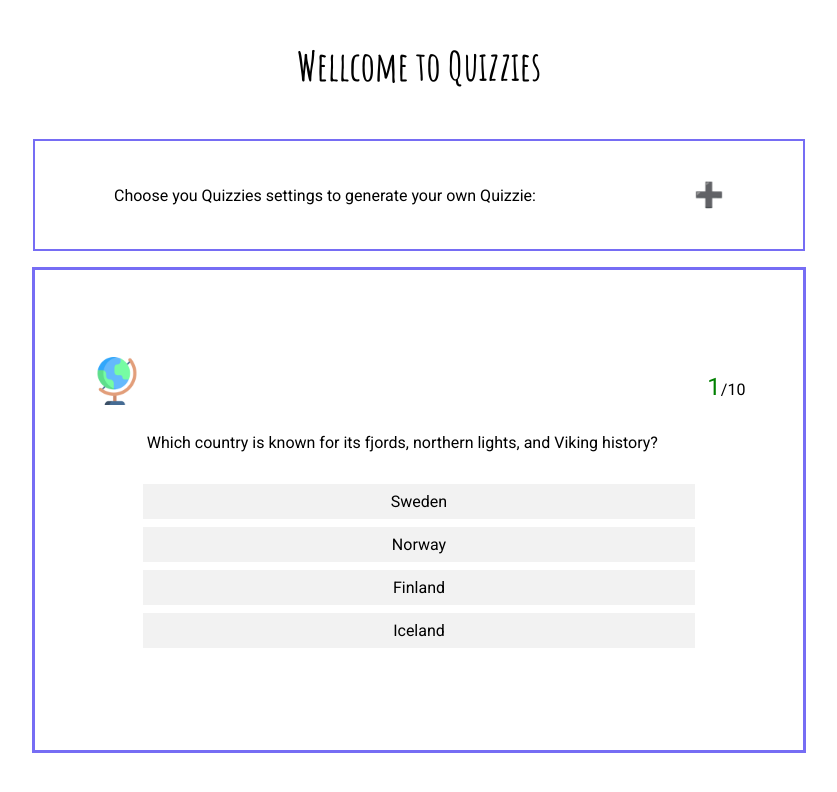
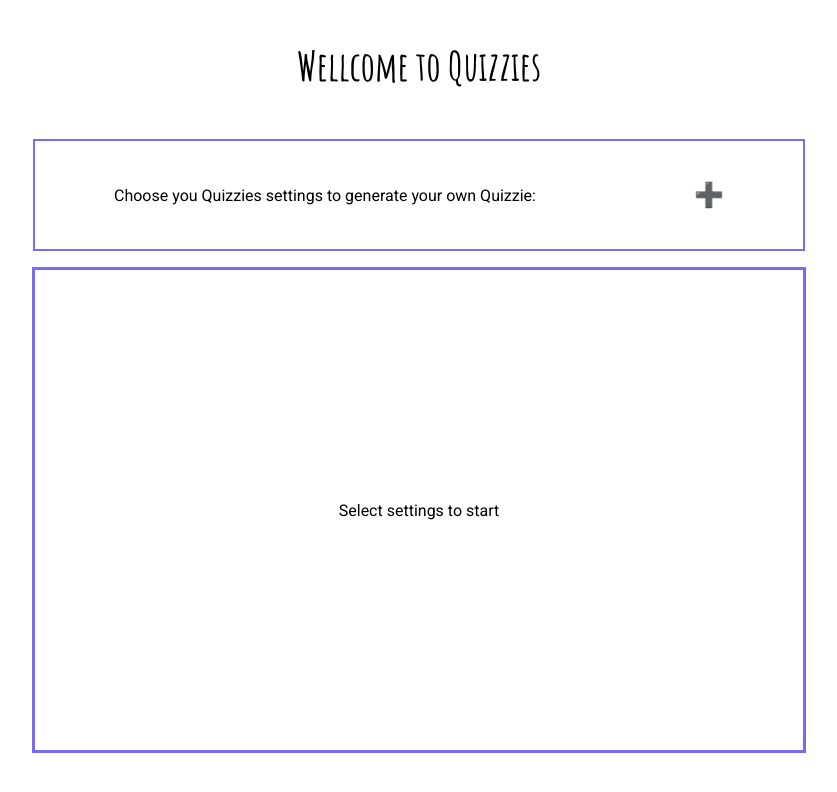
Before and after one commit to mmarkovi3g/Quizzies, a React (Create React App) app: page / in a window 1280 px wide. Shown: the top 792 px of the page, without its empty margins (221-1058 px from the left). Built offline with nearby package versions, Linux system fonts and the light colour scheme.

Commit message:
Small change to display questions after the user click on submit form

```diff
--- a/src/App.js
+++ b/src/App.js
@@ -6,6 +6,9 @@ import questions from "./questions.json";
 import { useState } from "react";
 
 function App() {
+  // quizz started or not state
+  const [started, setStarted] = useState(false);
+
   // creating filtered questions based on category
   const categoryFilters = {
     allcategories: questions,
@@ -21,7 +24,6 @@ function App() {
   //
 
   //state for quizz settings
-
   const [category, setCategory] = useState(categoryFilters.allcategories);
   const [numOfQuestions, setNumOfQuestions] = useState(10);
 
@@ -55,6 +57,7 @@ function App() {
       );
       setRandomArray(randomList ? randomList : initialList);
     }
+    setStarted(true);
   }
 
   return (
@@ -65,12 +68,20 @@ function App() {
         categoryFilters={categoryFilters}
         filteredQuestions={filteredQuestions}
         setFilteredQuestions={setFilteredQuestions}
+        started={started}
+        setStarted={setStarted}
       />
-      <Question
-        randomArray={randomArray}
-        selectedQuestions={selectedQuestions}
-        numOfQuestions={numOfQuestions}
-      />
+      <div>
+        {started ? (
+          <Question
+            randomArray={randomArray}
+            selectedQuestions={selectedQuestions}
+            numOfQuestions={numOfQuestions}
+          />
+        ) : (
+          <div className="question">Select settings to start</div>
+        )}
+      </div>
     </div>
   );
 }
--- a/src/components/Form.js
+++ b/src/components/Form.js
@@ -1,5 +1,5 @@
 import "./Form.css";
-import { useState, useEffect } from "react";
+import { useState } from "react";
 import questions from "../questions.json";
 
 export default function Form({
@@ -7,6 +7,8 @@ export default function Form({
   categoryFilters,
   setFilteredQuestions,
   filteredQuestions,
+  setStarted,
+  started,
 }) {
   //
 
--- a/src/components/Question.js
+++ b/src/components/Question.js
@@ -1,4 +1,4 @@
-import { useState, useEffect } from "react";
+import { useState } from "react";
 import "./Question.css";
 
 export default function Question({
```
